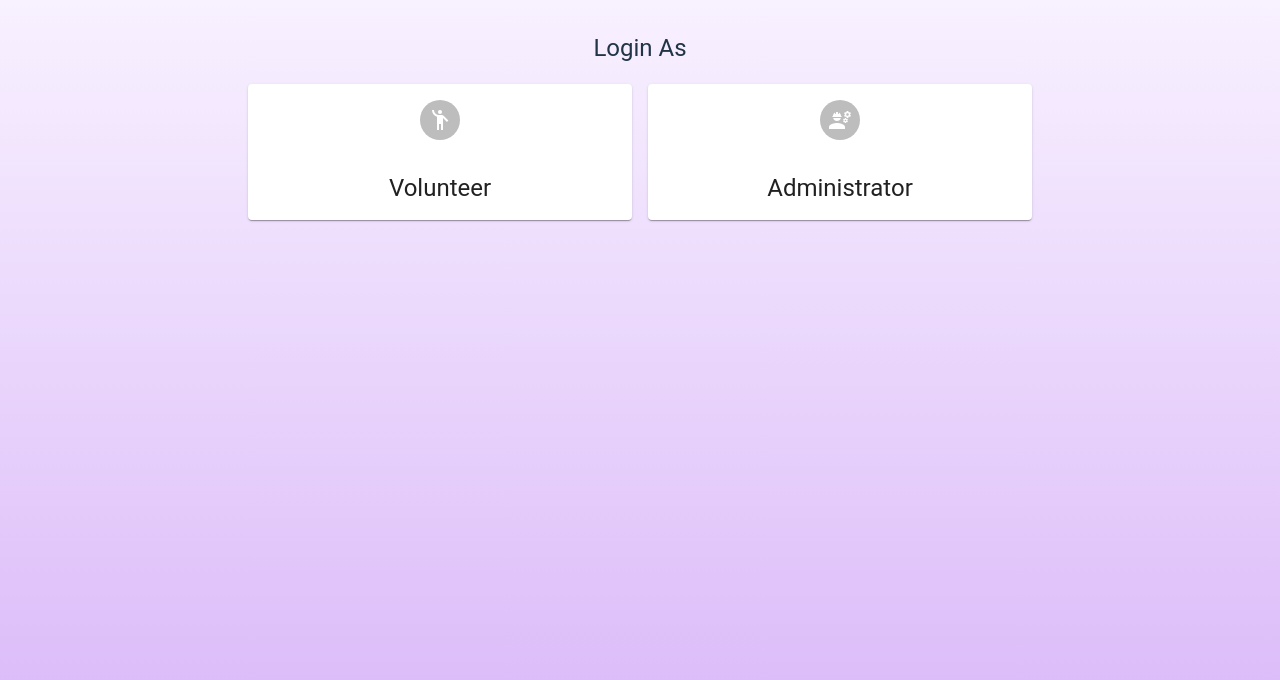
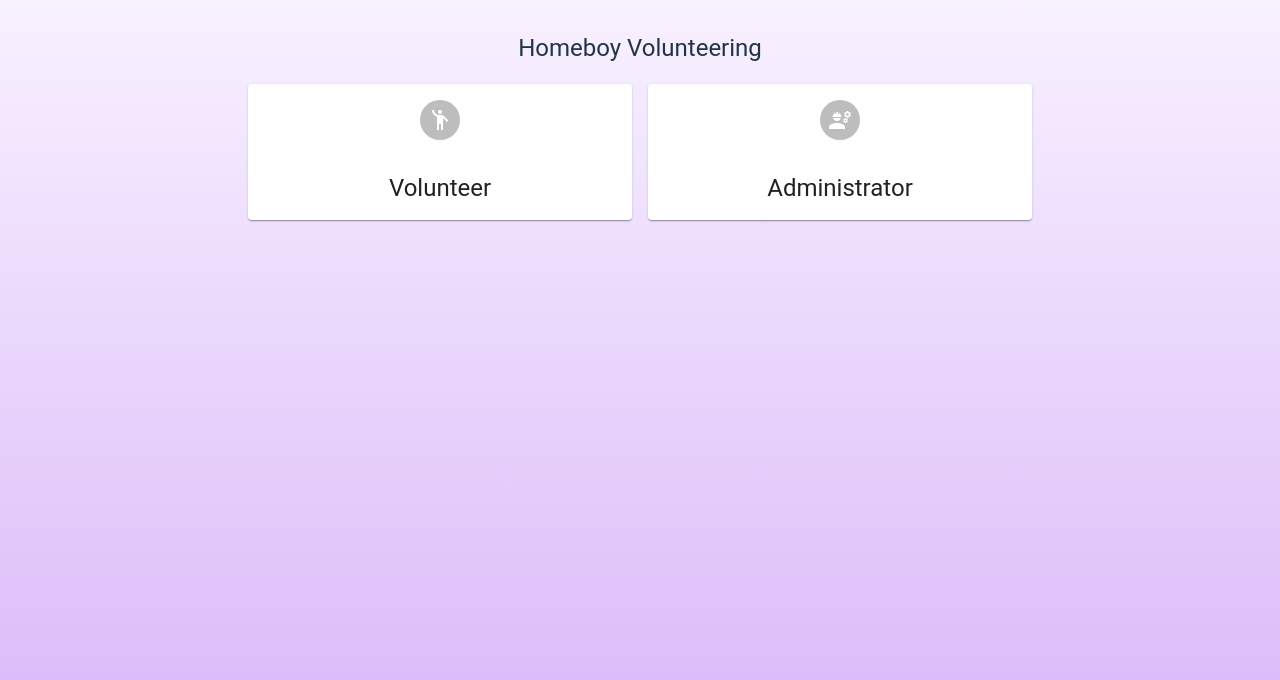
Before and after one commit to davidguzman23/cosc-4353-project, a React (Vite) app in the folder react-app/: page / in a window 1280 px wide. Shown: the top 680 px of the page. Built offline with nearby package versions, Linux system fonts and the light colour scheme.

Commit message:
Rebranding

```diff
--- a/react-app/index.html
+++ b/react-app/index.html
@@ -4,7 +4,7 @@
     <meta charset="UTF-8" />
     <link rel="icon" type="image/svg+xml" href="/vite.svg" />
     <meta name="viewport" content="width=device-width, initial-scale=1.0" />
-    <title>Vite + React + TS</title>
+    <title>Homeboy Volunteering</title>
   </head>
   <body>
     <div id="root"></div>
--- a/react-app/src/pages/EventsManagement.tsx
+++ b/react-app/src/pages/EventsManagement.tsx
@@ -17,7 +17,7 @@ const AdminProfile: React.FC = () => {
         marginBottom: "20px"
       }}>
         <div style={{ fontSize: "18px", fontWeight: "bold", cursor: "pointer" }}>Home</div>
-        <div style={{ fontSize: "22px", fontWeight: "bold" }}>Volunteer App</div>
+        <div style={{ fontSize: "22px", fontWeight: "bold" }}>Homeboy Volunteering</div>
         <div style={{ display: "flex", alignItems: "center", gap: "15px" }}>
           <span style={{ cursor: "pointer" }}>Profile</span>
           <span style={{ cursor: "pointer" }}>Sign Out</span>
--- a/react-app/src/pages/LoginAs.tsx
+++ b/react-app/src/pages/LoginAs.tsx
@@ -40,7 +40,7 @@ const LoginAs = () => {
         <Container>
 
                 <Typography component="h1"  variant="h5" sx={{paddingTop: 4, textAlign:"center"}}>
-                    Login As
+                Homeboy Volunteering
                 </Typography>
 
         <Box
--- a/react-app/src/pages/Profile.tsx
+++ b/react-app/src/pages/Profile.tsx
@@ -184,7 +184,7 @@ const VolunteerProfile = () => {
         marginBottom: "20px"
       }}>
         <div style={{ fontSize: "18px", fontWeight: "bold", cursor: "pointer" }}>Home</div>
-        <div style={{ fontSize: "22px", fontWeight: "bold" }}>Volunteer App</div>
+        <div style={{ fontSize: "22px", fontWeight: "bold" }}>Homeboy Volunteering</div>
         <div style={{ display: "flex", alignItems: "center", gap: "15px" }}>
           <span style={{ cursor: "pointer" }}>Sign Out</span>
           <NotificationPopup />
--- a/react-app/src/pages/VolunteerHistory.tsx
+++ b/react-app/src/pages/VolunteerHistory.tsx
@@ -153,7 +153,7 @@ const VolunteerHistory = () => {
                 marginBottom: "20px"
             }}>
                 <div style={{ fontSize: "18px", fontWeight: "bold", cursor: "pointer" }}>Home</div>
-                <div style={{ fontSize: "22px", fontWeight: "bold" }}>Volunteer App</div>
+                <div style={{ fontSize: "22px", fontWeight: "bold" }}>Homeboy Volunteering</div>
                 <div style={{ display: "flex", alignItems: "center", gap: "15px" }}>
                 <span style={{ cursor: "pointer" }}>Profile</span>
                 <span style={{ cursor: "pointer" }}>Sign Out</span>
```
